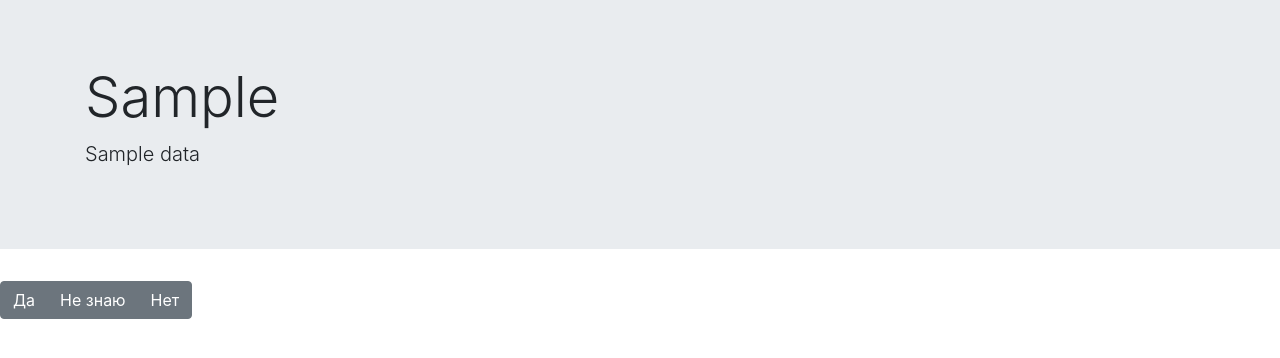
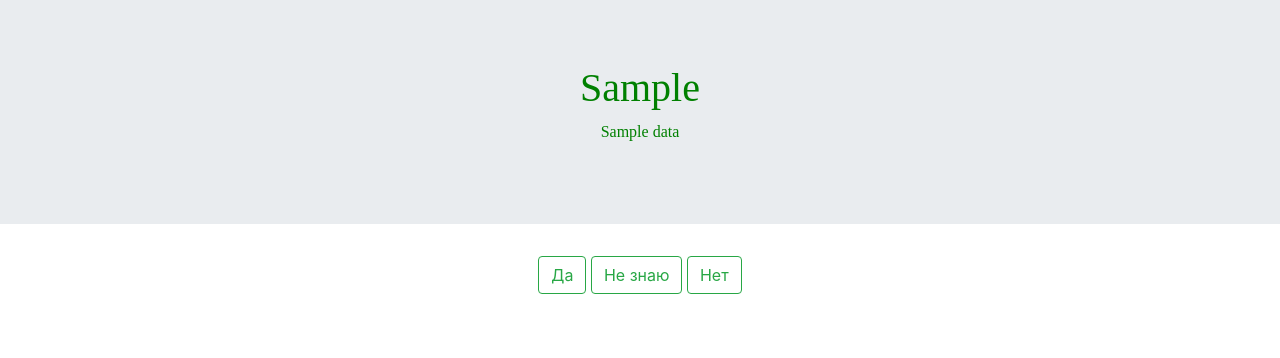
Before and after one commit to Koinegen/iis, a Flask app: template templates/next.html in a window 1280 px wide. Shown: the top 358 px of the page. Run offline with Flask 2, Linux system fonts and the light colour scheme; the template is opened without the code that fills it: most values are stand-ins (such as "Sample title", 1, 10 or a date in 2020); some libraries are stand-ins or nearby versions.

Commit message:
Исправлена верстка в html темплейтах

```diff
--- a/templates/index.html
+++ b/templates/index.html
@@ -20,9 +20,9 @@
 
 
   <body>
-    <div id="content">
-        <h1>Добро пожаловать</h1>
-        <a id="btn-click" type="button" class="btn btn-primary">Начать тест!</a>
+    <div align = "center" id="content">
+        <h1 style= "color:green; font-family:century gothic; " >Готовы подобрать идеальный музыкальный сервис?</h1>
+        <a id="btn-click" type="button" class="btn btn-outline-success btn-lg">Поехали!</a>
     </div>
   </body>
 </html>
--- a/templates/next.html
+++ b/templates/next.html
@@ -4,8 +4,8 @@
     <!-- Required meta tags -->
     <meta charset="utf-8">
     <meta name="viewport" content="width=device-width, initial-scale=1, shrink-to-fit=no">
-
     <!-- Bootstrap CSS -->
+	<link rel="stylesheet" href="{{ css_styles }}" type="text/css"/>
     <link rel="stylesheet" href="https://stackpath.bootstrapcdn.com/bootstrap/4.5.2/css/bootstrap.min.css" integrity="sha384-JcKb8q3iqJ61gNV9KGb8thSsNjpSL0n8PARn9HuZOnIxN0hoP+VmmDGMN5t9UJ0Z" crossorigin="anonymous">
     <title>Тестирование!</title>
       <script src="https://ajax.googleapis.com/ajax/libs/jquery/3.5.1/jquery.min.js"></script>
@@ -17,17 +17,17 @@
   </head>
 
 <body>
-<div class="jumbotron jumbotron-fluid">
+<div align = "center" class="jumbotron jumbotron-fluid">
     <div class="container">
-        <h1 class="display-4">{{ print_data }}</h1>
-        <p class="lead">{{ data }}</p>
+        <h1 style= "color:green; font-family:century gothic; class="display-4">{{ print_data }}</h1>
+        <p style= "color:green; font-family:century gothic; class="lead">{{ data }}</p>
     </div>
 </div>
 <!----------->
-<div class="btn-group" role="group" aria-label="Basic example" align="center">
-    <button id="btn-yes" type="button" class="btn btn-secondary">Да</button>
-    <button id="btn-dont_know" type="button" class="btn btn-secondary">Не знаю</button>
-    <button id="btn-no" type="button" class="btn btn-secondary">Нет</button>
+<div class="text-center"><class="btn-group btn-group-lg" role="group" aria-label="Basic example">
+    <button id="btn-yes" type="button" class="btn btn-outline-success">Да</button>
+    <button id="btn-dont_know" type="button" class="btn btn-outline-success ">Не знаю</button>
+    <button id="btn-no" type="button" class="btn btn-outline-success ">Нет</button>
 </div>
 
 <script src="https://ajax.googleapis.com/ajax/libs/jquery/3.5.1/jquery.min.js"></script>
```
Also changed, not shown: templates/result.html (+6 -1 lines).
